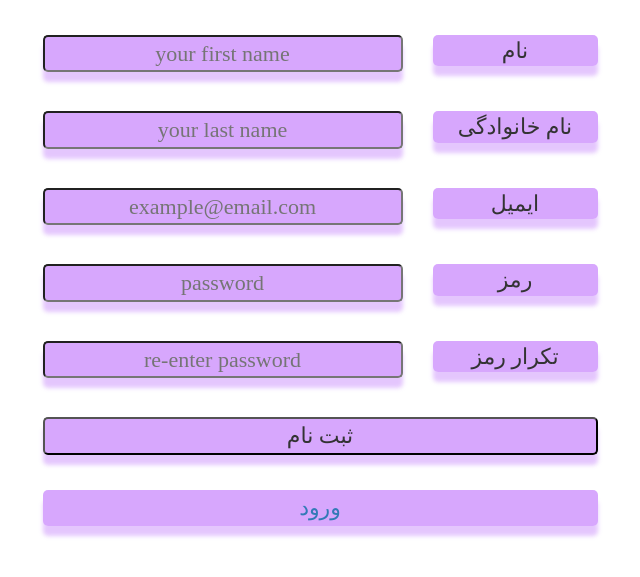
After one commit to inaseri/myPacket, a Django app: page /money/register/ in a window 1280 px wide. The commit adds this page. Shown: the top 577 px of the page, without its empty margins (320-960 px from the left). Run offline with Django 3.2, Linux system fonts and the light colour scheme; some libraries are stand-ins or nearby versions.

Commit message:
اضافه کردن رجیستر لود اطلاعات بر اساس کاربر لاگین شده نمایش اسم کاربر در صفحات برنامه اضافه کردن صفحه رجیستر

```diff
--- a/money/templates/money/AddPage.html
+++ b/money/templates/money/AddPage.html
@@ -30,6 +30,7 @@
             <div class="col-md-12">
                 <nav class="navbar">
                     <p class="vertical-center style-logo-header">جیب من</p>
+                    <p class="vertical-center style-logo-header" style="margin-left: 500px;">{{ user }}</p>
                     <span class="open-slide">
                       <a href="#" onclick="openlSlideMenu()">
                           <svg style="width: 30px; height: 30px; margin-top: 8px; margin-left: 10px;">
--- a/money/templates/money/addBank.html
+++ b/money/templates/money/addBank.html
@@ -29,6 +29,7 @@
             <div class="col-md-12">
                 <nav class="navbar ">
                     <p class="vertical-center style-logo-header">جیب من</p>
+                    <p class="vertical-center style-logo-header" style="margin-left: 500px;">{{ user }}</p>
                     <span class="open-slide">
                       <a href="#" onclick="openlSlideMenu()">
                           <svg style="width: 30px; height: 30px; margin-top: 8px; margin-left: 10px;">
--- a/money/templates/money/banks.html
+++ b/money/templates/money/banks.html
@@ -27,6 +27,7 @@
             <div class="col-md-12">
                 <nav class="navbar ">
                     <p class="vertical-center style-logo-header">تمام دارایی بدون معادلات انجام شده : {{ sum_cash_bank|intcomma }}</p>
+                    <p class="vertical-center style-logo-header" style="margin-left: 500px;">{{ user }}</p>
                     <span class="open-slide">
                       <a href="#" onclick="openlSlideMenu()">
                           <svg style="width: 30px; height: 30px; margin-top: 8px; margin-left: 10px;">
--- /dev/null
+++ b/money/templates/money/register.html
@@ -0,0 +1,85 @@
+<!DOCTYPE html>
+{%  load static %}
+{% load pwa %}
+<html lang="fa">
+  <head>
+    <meta charset="utf-8">
+    <meta name="viewport" content="width=device-width, initial-scale=1">
+    <link rel="stylesheet" href="https://maxcdn.bootstrapcdn.com/bootstrap/3.4.0/css/bootstrap.min.css">
+    <script src="https://ajax.googleapis.com/ajax/libs/jquery/3.4.1/jquery.min.js"></script>
+    <script src="https://maxcdn.bootstrapcdn.com/bootstrap/3.4.0/js/bootstrap.min.js"></script>
+    <link rel="stylesheet" href="{% static 'money/style.css' %}">
+  </head>
+  {% progressive_web_app_meta %}
+  <body>
+    <div class="container">
+      <form method="post">
+        {% csrf_token %}
+        <div class="row" style="margin-top: 35px;">
+            <div class="col-md-3"></div>
+            <div class="col-md-4">
+                <input class="buttonShape" type="text" name="firstName" placeholder="your first name">
+            </div>
+            <div class="col-md-2">
+                <p class="buttonShape">نام</p>
+            </div>
+            <div class="col-md-3"></div>
+        </div>
+        <div class="row" style="margin-top: 35px;">
+            <div class="col-md-3"></div>
+            <div class="col-md-4">
+                <input class="buttonShape" type="text" name="lastName" placeholder="your last name">
+            </div>
+            <div class="col-md-2">
+                <p class="buttonShape">نام خانوادگی</p>
+            </div>
+            <div class="col-md-3"></div>
+        </div>
+        <div class="row" style="margin-top: 35px;">
+            <div class="col-md-3"></div>
+            <div class="col-md-4">
+                <input class="buttonShape" type="text" name="emailAddress" placeholder="example@email.com">
+            </div>
+            <div class="col-md-2">
+                <p class="buttonShape">ایمیل</p>
+            </div>
+            <div class="col-md-3"></div>
+        </div>
+        <div class="row" style="margin-top: 35px;">
+            <div class="col-md-3"></div>
+            <div class="col-md-4">
+                <input class="buttonShape" type="password" name="password" placeholder="password">
+            </div>
+            <div class="col-md-2">
+                <p class="buttonShape">رمز</p>
+            </div>
+            <div class="col-md-3"></div>
+        </div>
+        <div class="row" style="margin-top: 35px;">
+            <div class="col-md-3"></div>
+            <div class="col-md-4">
+                <input class="buttonShape" type="password" name="password2" placeholder="re-enter password">
+            </div>
+            <div class="col-md-2">
+                <p class="buttonShape">تکرار رمز</p>
+            </div>
+            <div class="col-md-3"></div>
+    </div>
+        <div class="row" style="margin-top: 35px;">
+          <div class="col-md-3"></div>
+          <div class="col-md-6">
+            <button type="submit" class="buttonShape">ثبت نام</button>
+          </div>
+          <div class="col-md-3"></div>
+        </div>
+        <div class="row" style="margin-top: 35px;">
+          <div class="col-md-3"></div>
+          <div class="col-md-6">
+            <a class="buttonShape" href="{% url 'login' %}">ورود</a>
+          </div>
+          <div class="col-md-3"></div>
+        </div>
+      </form>
+    </div>
+  </body>
+</html>
--- a/money/templates/money/transactions.html
+++ b/money/templates/money/transactions.html
@@ -27,6 +27,7 @@
               <div class="col-xs-12">
                   <nav class="navbar " style="margin-bottom: 35px;">
                       <p class="vertical-center style-logo-header">بانک من : {{ sum_bank|intcomma }}</p>
+                      <p class="vertical-center style-logo-header" style="margin-left: 500px;">{{ user }}</p>
                       <span class="open-slide">
                       <a href="#" onclick="openlSlideMenu()">
                           <svg style="width: 30px; height: 30px; margin-top: 8px; margin-left: 10px;">
--- a/money/views.py
+++ b/money/views.py
@@ -1,9 +1,9 @@
 from django.shortcuts import render
-from .models import Banks,Transactions
+from .models import Banks,Transactions, User
 from django.http.response import HttpResponseRedirect
 from django.contrib.auth.decorators import login_required
 from django.contrib.auth import authenticate,login,logout
-from django.contrib.auth.models import User
+# from django.contrib.auth.models import User
 
 @login_required(login_url=r'accounts/login')
 def index(requset):
@@ -23,7 +23,7 @@ def index(requset):
         type = requset.POST.get("income")
         if type is None:
             type = 1
-        transactions = Transactions.objects.filter(type=type, source=selectedSource)
+        transactions = Transactions.objects.filter(type=type, source=selectedSource,owner=requset.user)
         sourcName = Banks.objects.get(id=selectedSource)
         context['selected_source'] = sourcName
         context['transactions'] = transactions
@@ -31,7 +31,7 @@ def index(requset):
         type = requset.POST.get("income")
         if type is None:
             type = 1
-        transactions = Transactions.objects.filter(type=type)
+        transactions = Transactions.objects.filter(type=type,owner=requset.user)
         context['transactions'] = transactions
 
     # this four conditions use for check for type
@@ -59,12 +59,12 @@ def index(requset):
     sumOfExpens = 0
 
     # this two lines use for get all of the expenses and incomes
-    incomes = Transactions.objects.filter(type=1,source=selectedSource)
-    expenses = Transactions.objects.filter(type=2,source=selectedSource)
+    incomes = Transactions.objects.filter(type=1,source=selectedSource,owner=requset.user.id)
+    expenses = Transactions.objects.filter(type=2,source=selectedSource,owner=requset.user.id)
 
     # this if check the source is selected or not, if it is selected the value of that is not equal to 0
     if selectedSource is not None and selectedSource != 0:
-        cashOfBank = Banks.objects.filter(id=selectedSource)
+        cashOfBank = Banks.objects.filter(id=selectedSource,owner=requset.user.id)
         for cashOfBanks in cashOfBank:
             cashOfSelectedBank = cashOfBanks.cash_bank
         for income in incomes:
@@ -86,6 +86,7 @@ def index(requset):
         sumOfBank = (sumOfIncome + cashOfSelectedBank) - sumOfExpens
         context['sum_bank'] = sumOfBank
 
+    context['user'] = requset.user
     return render(requset,'money/transactions.html',context)
 
 @login_required(login_url=r'accounts/login')
@@ -93,7 +94,7 @@ def addTransaction(request):
     context = {}
 
     # this two lines use for get name of banks and show them in html
-    source = Banks.objects.all().values('name_bank')
+    source = Banks.objects.all().values('name_bank').filter(owner=request.user)
     context['name_bank'] = source
 
     if request.method == 'POST':
@@ -107,11 +108,12 @@ def addTransaction(request):
             desc = request.POST.get("desc")
 
             # this line use for save data in database
-            Transactions(source=bank, date=date, title=title, cash=cash, desc=desc, type=type_transaction).save()
+            Transactions(source=bank, date=date, title=title, cash=cash, desc=desc, type=type_transaction, owner=request.user).save()
             print("saved")
         except:
             pass
 
+    context['user'] = request.user
     return render(request, 'money/addPage.html',context)
 
 @login_required(login_url=r'accounts/login')
@@ -129,24 +131,26 @@ def addBank(request):
         # this if check the cash is null or not, if it was null we assign 0 to cash_bank
         if cashOfBank is None or cashOfBank == '':
             cashOfBank = 0
-            Banks(name_bank=nameOfBank,cash_bank= cashOfBank).save()
+            Banks(name_bank=nameOfBank,cash_bank= cashOfBank,owner=request.user.id).save()
             print("save company successfully and cash in it is:", cashOfBank)
         else:
-            Banks(name_bank=nameOfBank, cash_bank=cashOfBank).save()
+            Banks(name_bank=nameOfBank, cash_bank=cashOfBank,owner=request.user).save()
             print("save company successfully and cash in it is:", cashOfBank)
 
+    context['user'] = request.user
     return render (request, 'money/addBank.html',context)
 
 @login_required(login_url=r'accounts/login')
 def banks(request):
     context = {}
-    allbanks = Banks.objects.all()
+    allbanks = Banks.objects.all().filter(owner=request.user)
     sumOfBnak = 0
     for allbank in allbanks:
         cashInBank = allbank.cash_bank
         sumOfBnak = cashInBank + sumOfBnak
     context['sum_cash_bank'] = sumOfBnak
     context['all_banks'] = allbanks
+    context['user'] = request.user
     return render(request,'money/banks.html', context)
 
 
```
Also changed, not shown: money/templates/money/login.html (+7 -0 lines), db.sqlite3, money/migrations/0001_initial.py, money/migrations/0002_transactions_type.py (deleted), money/migrations/0003_auto_20190707_1912.py (deleted), money/migrations/0004_auto_20190707_1916.py (deleted).
